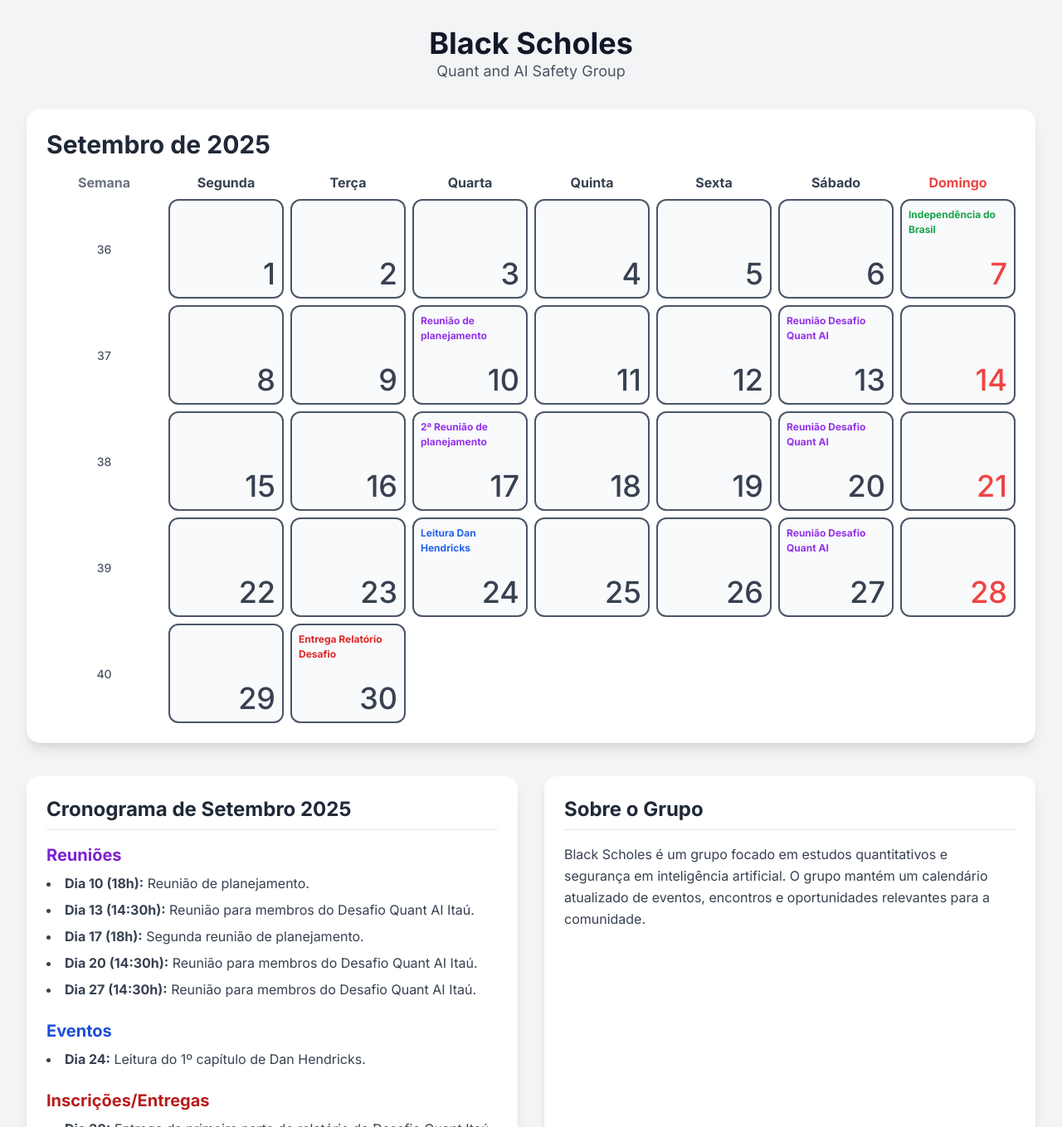
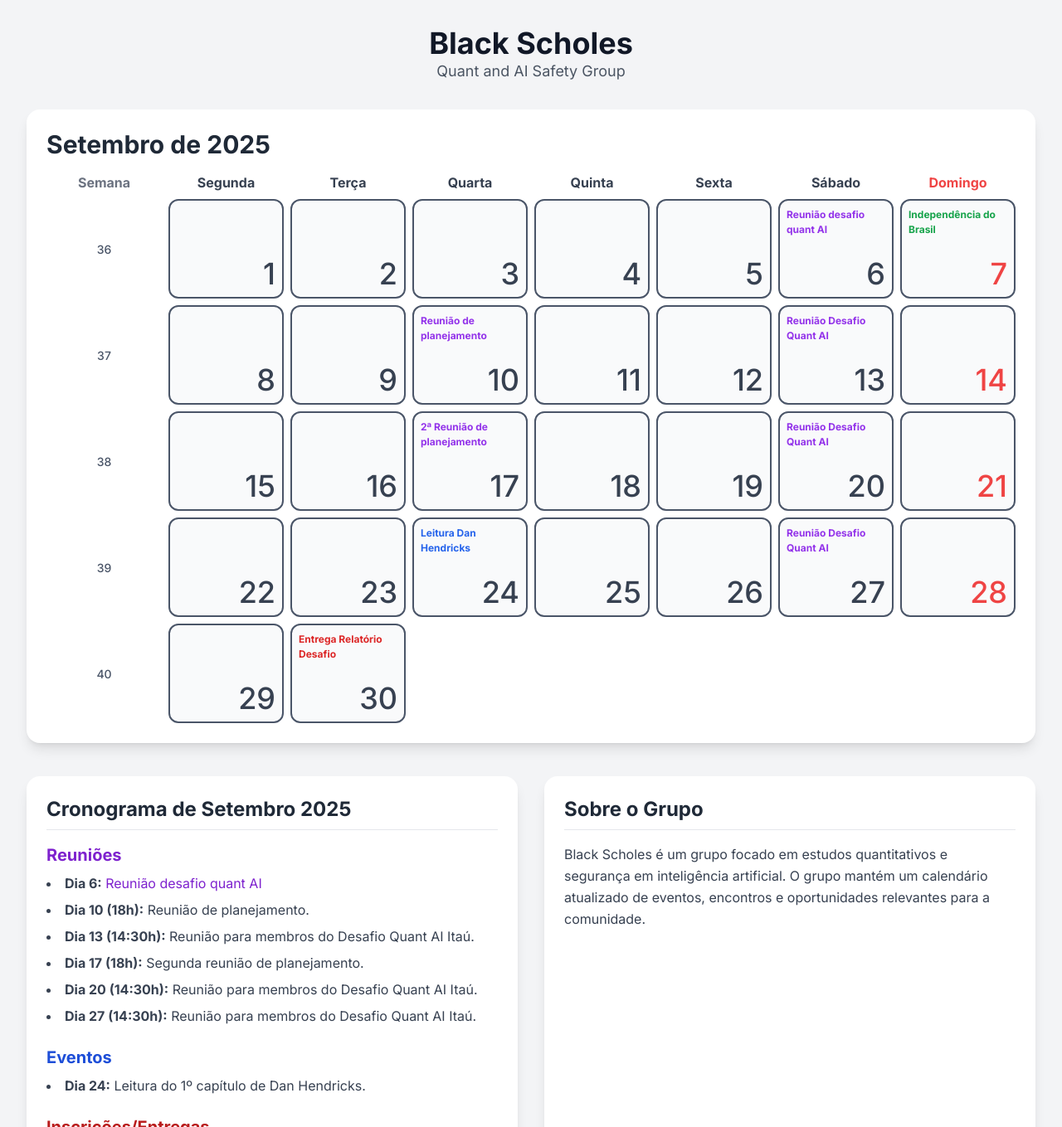
Before and after one commit to AdreXavier/BlackScholes, a plain HTML site: page index.html in a window 1280 px wide. Shown: the top 1359 px of the page at 83% size. Drawn offline with nearby package versions, Linux system fonts and the light colour scheme.

Commit message:
Update index.html

```diff
--- a/index.html
+++ b/index.html
@@ -41,6 +41,14 @@
             font-weight: 500;
             color: #4A5568;
         }
+        .event-list a {
+            cursor: pointer;
+            transition: color 0.2s;
+        }
+        .event-list a:hover .font-semibold {
+            text-decoration: underline;
+        }
+
     </style>
 </head>
 <body class="bg-gray-100 text-gray-800 p-4 sm:p-6 lg:p-8">
@@ -79,6 +87,7 @@
                 <div>
                     <h3 class="text-xl font-semibold mb-2 text-purple-700">Reuniões</h3>
                     <ul class="list-disc list-inside space-y-2 text-gray-700">
+                        <li><strong>Dia 6:</strong> <a href="https://docs.google.com/document/d/1hi3EL5atHK-tqsVCOwfpwh1F4Ai4MIq43aoYeD9Zu-I/edit?usp=sharing" target="_blank" rel="noopener noreferrer" class="text-purple-700 hover:underline">Reunião desafio quant AI</a></li>
                         <li><strong>Dia 10 (18h):</strong> Reunião de planejamento.</li>
                         <li><strong>Dia 13 (14:30h):</strong> Reunião para membros do Desafio Quant AI Itaú.</li>
                         <li><strong>Dia 17 (18h):</strong> Segunda reunião de planejamento.</li>
@@ -116,6 +125,7 @@
             const month = 8; // 0-indexed for JavaScript Date (0=Jan, 8=Sep)
 
             const events = {
+                '6': [{ title: 'Reunião desafio quant AI', color: 'purple', link: 'https://docs.google.com/document/d/1hi3EL5atHK-tqsVCOwfpwh1F4Ai4MIq43aoYeD9Zu-I/edit?usp=sharing' }],
                 '10': [{ title: 'Reunião de planejamento', color: 'purple' }],
                 '13': [{ title: 'Reunião Desafio Quant AI', color: 'purple' }],
                 '17': [{ title: '2ª Reunião de planejamento', color: 'purple' }],
@@ -182,7 +192,13 @@
                 if (events[day]) {
                     events[day].forEach(event => {
                         const colorClass = colorClasses[event.color] || 'text-gray-900';
-                        eventHtml += `<div class="font-semibold ${colorClass}">${event.title}</div>`;
+                        const eventContent = `<div class="font-semibold ${colorClass}">${event.title}</div>`;
+
+                        if (event.link) {
+                            eventHtml += `<a href="${event.link}" target="_blank" rel="noopener noreferrer">${eventContent}</a>`;
+                        } else {
+                            eventHtml += eventContent;
+                        }
                     });
                 }
                 eventHtml += '</div>';
```
